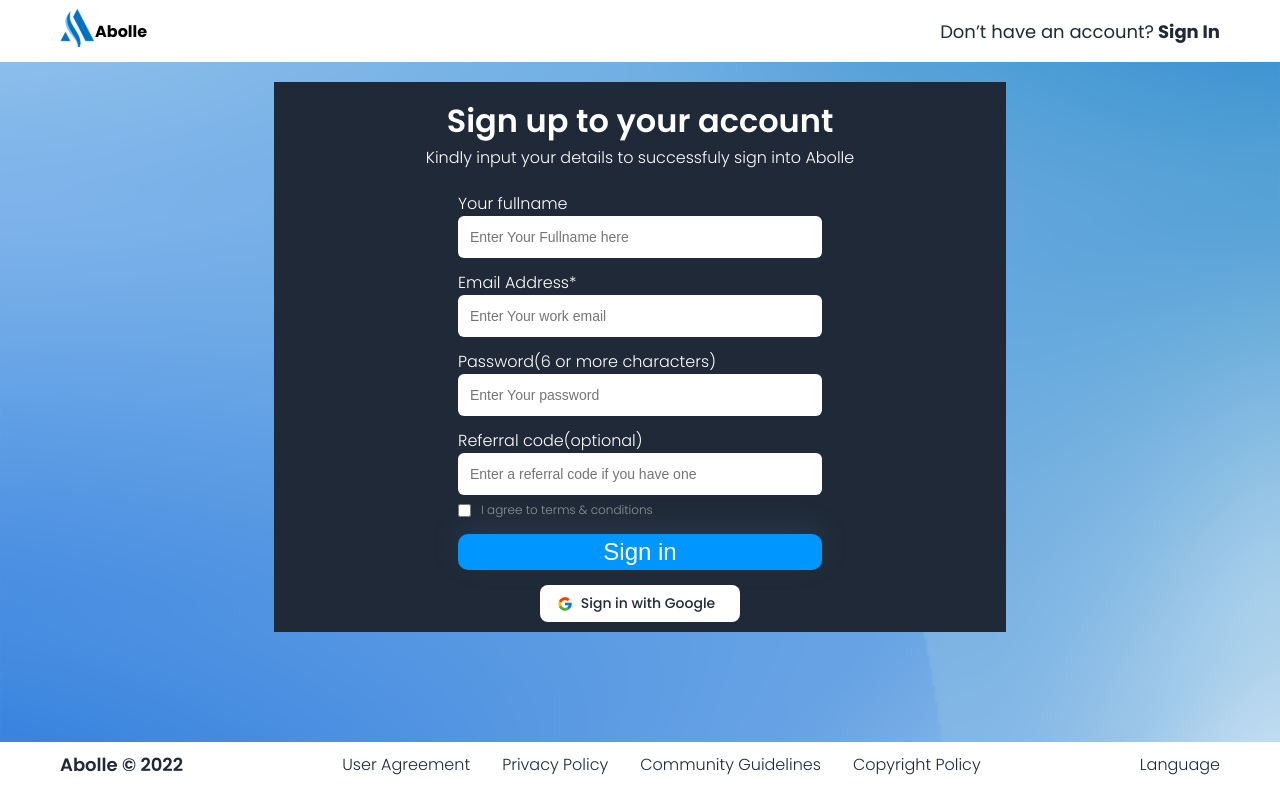
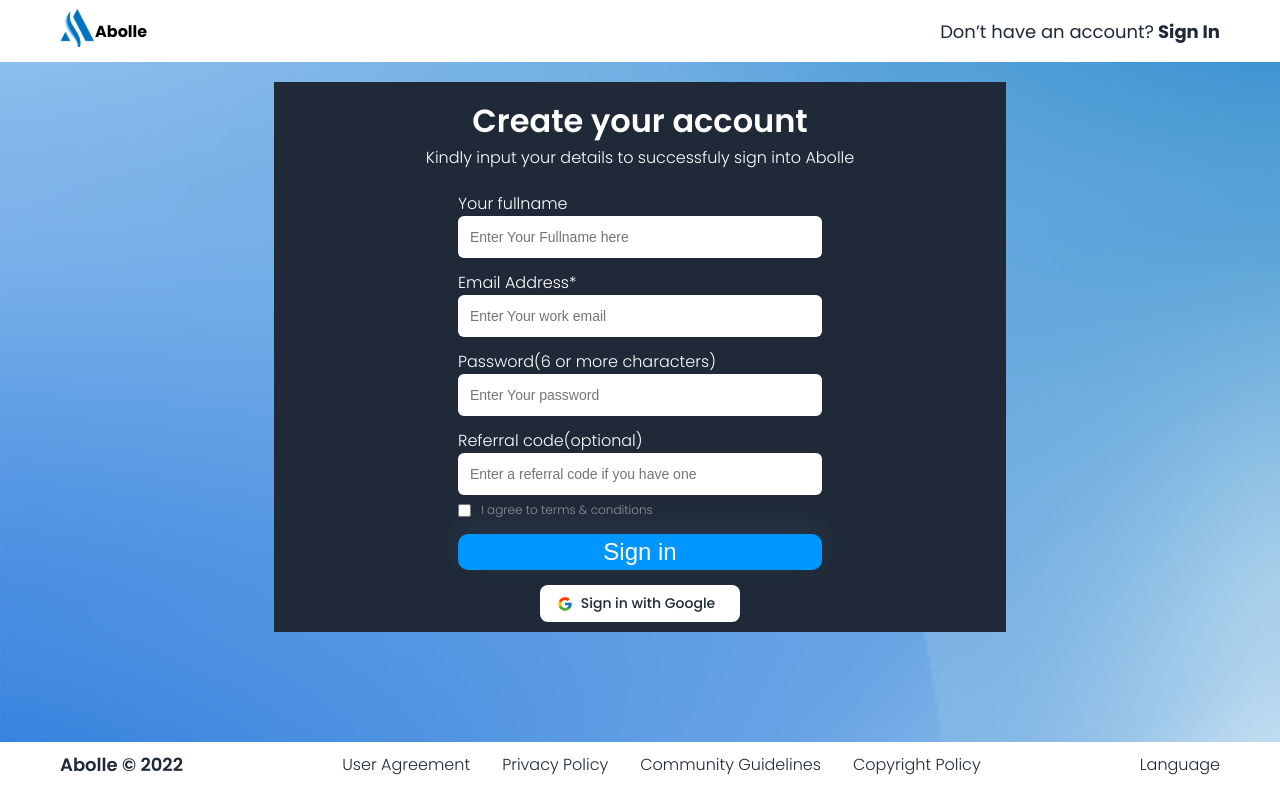
Before and after one commit to zealousemmy/chat-frontend, a Next.js app: page /signup in a window 1280 px wide. Built offline with nearby package versions, Linux system fonts and the light colour scheme.

Commit message:
fixied ui error

```diff
--- a/components/Sign-Up/index.js
+++ b/components/Sign-Up/index.js
@@ -15,7 +15,7 @@
       <div className={"sign"}>
         <div className={"signbody"}>
           <div className={"signheader"}>
-            <h2>Sign up to your account</h2>
+            <h2>Create your account</h2>
             <p>Kindly input your details to successfuly sign into Abolle</p>
           </div>
           <div>
```
